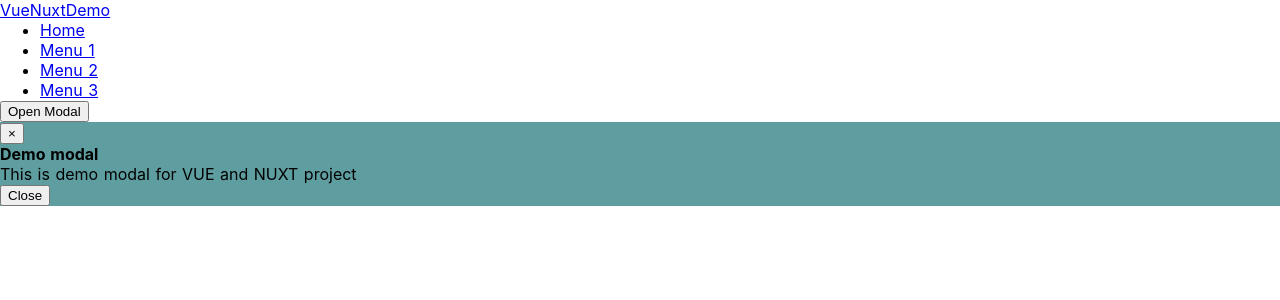
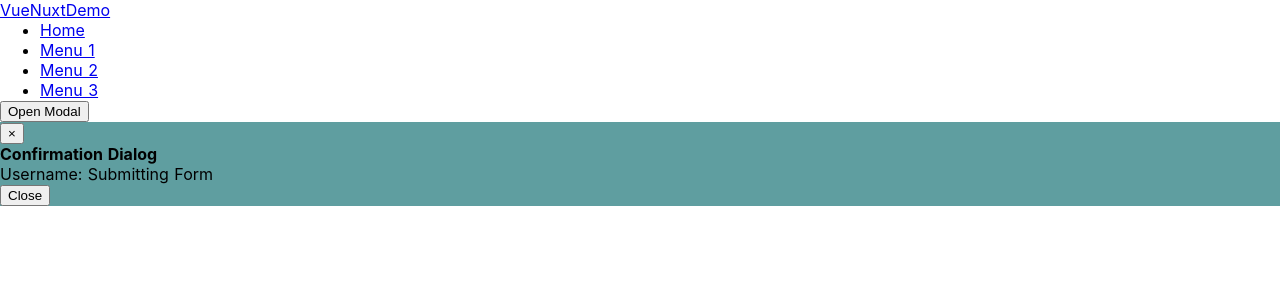
Before and after one commit to luckysher/VueNuxtDemo, a Nuxt app: page / in a window 1280 px wide. Shown: the top 300 px of the page. Built offline with nearby package versions, Linux system fonts and the light colour scheme.

Commit message:
updated modal

```diff
--- a/components/Modal.vue
+++ b/components/Modal.vue
@@ -9,7 +9,7 @@
           <h4 class="modal-title">{{ modalHeading }}</h4>
         </div>
         <div class="modal-body">
-          <p>{{ content }}</p>
+          <p>Username:  {{ content }}</p>
         </div>
         <div class="modal-footer">
           <button type="button" class="btn btn-default" data-dismiss="modal">Close</button>
@@ -22,8 +22,8 @@
 <script>
 export default {
   data () {
-    return { modalHeading: 'Demo modal',
-      content: 'This is demo modal for VUE and NUXT project'
+    return { modalHeading: 'Confirmation Dialog',
+      content: 'Submitting Form'
     }
   }
 }
```
